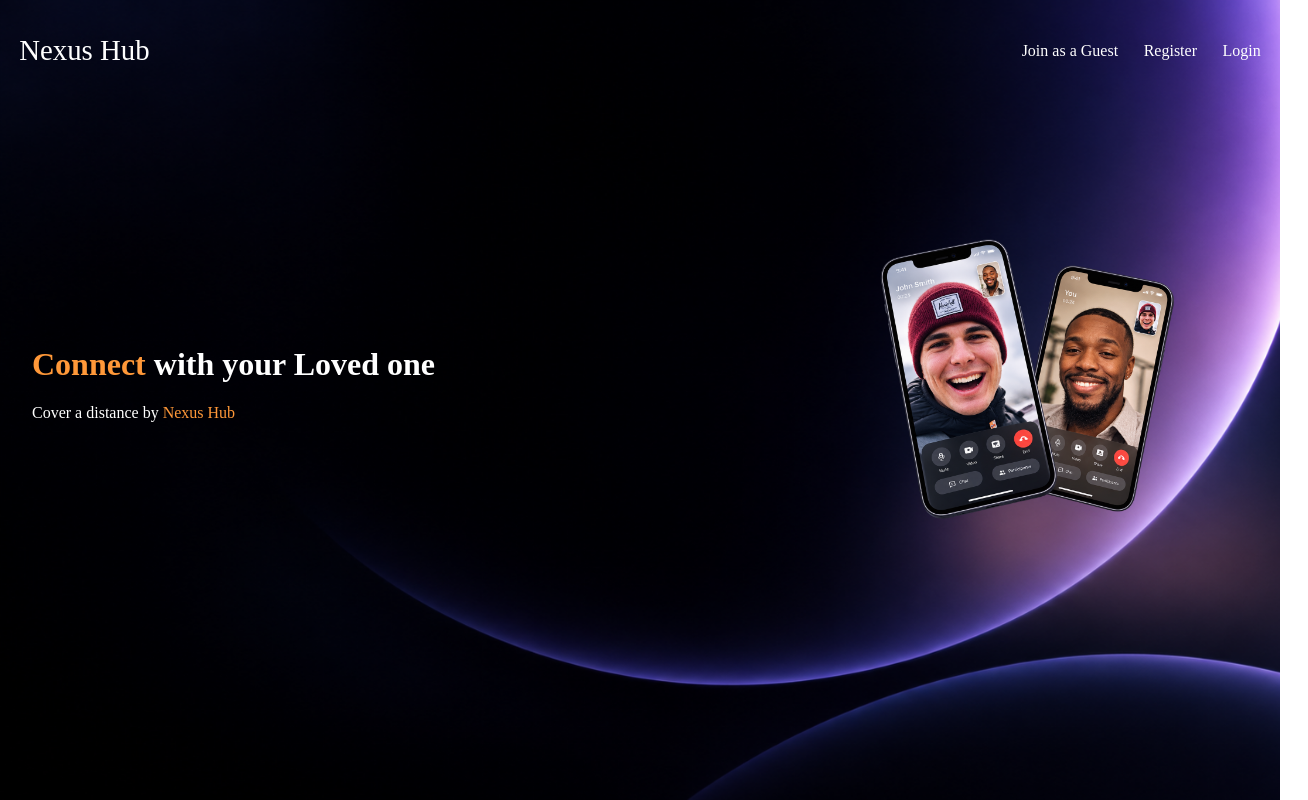
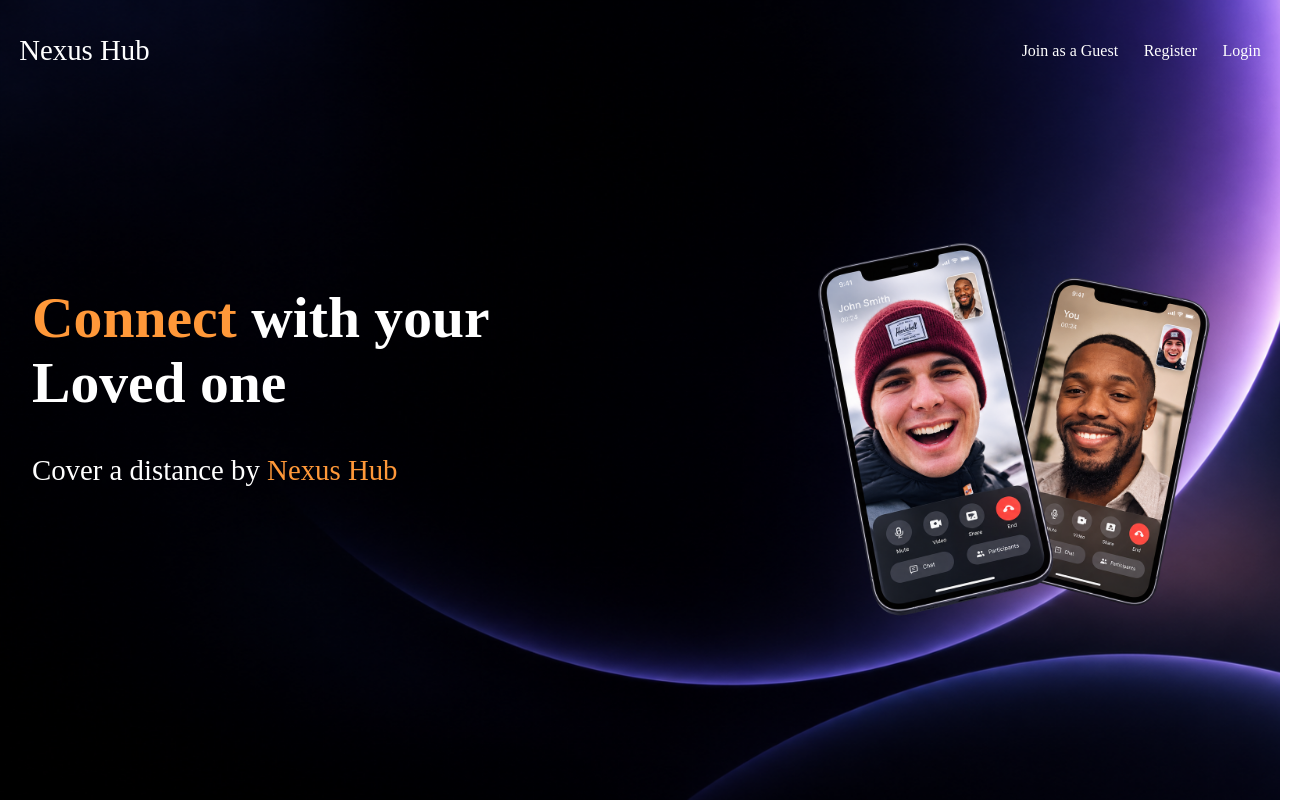
Before and after one commit to jayesh-132005-gif/ZoomWebClone, a React (Vite) app in the folder fronted/: page / in a window 1280 px wide. Shown: the whole page, 1308 px wide, since content can reach past the window. Built offline with nearby package versions, Linux system fonts and the light colour scheme.

Commit message:
Modified app.css file

```diff
--- a/fronted/src/App.css
+++ b/fronted/src/App.css
@@ -4,7 +4,6 @@
     background: url(/background.png);
     background-size: cover;
     color: white;
-
 }
 
 .navHeader h2 {
@@ -17,7 +16,6 @@
     display: flex;
     justify-content: space-between;
     align-items: center;
-
 }
 
 .landingPageContainer nav h2{
@@ -42,11 +40,15 @@
 
 
 .landingMainContainer > div:nth-child(1) {
+    font-size: 1.8rem;
+}
 
 
+.callingImage {
+    transform: translate(60px, 50px);
 }
 
 .landingMainContainer > div:nth-child(2) {
-
-
+    /* height: 70vh;
+    width: auto;  */
 }
--- a/fronted/src/pages/landing.jsx
+++ b/fronted/src/pages/landing.jsx
@@ -23,8 +23,8 @@ export default function Landing() {
                     <h1><span style={{color: "#ff9839" }}>Connect</span> with your Loved one</h1>
                     <p>Cover a distance by <span style={{color: "#ff9839" }}>Nexus Hub</span></p>
                 </div>
-                <div>
-                    <img src="/callingImage.png" alt="callingImage" height = "300rem"/>
+                <div className="callingImage">
+                    <img src="/callingImage.png" alt="callingImage" height = "400rem"/>
                 </div>
             </div>
         </div>
```
